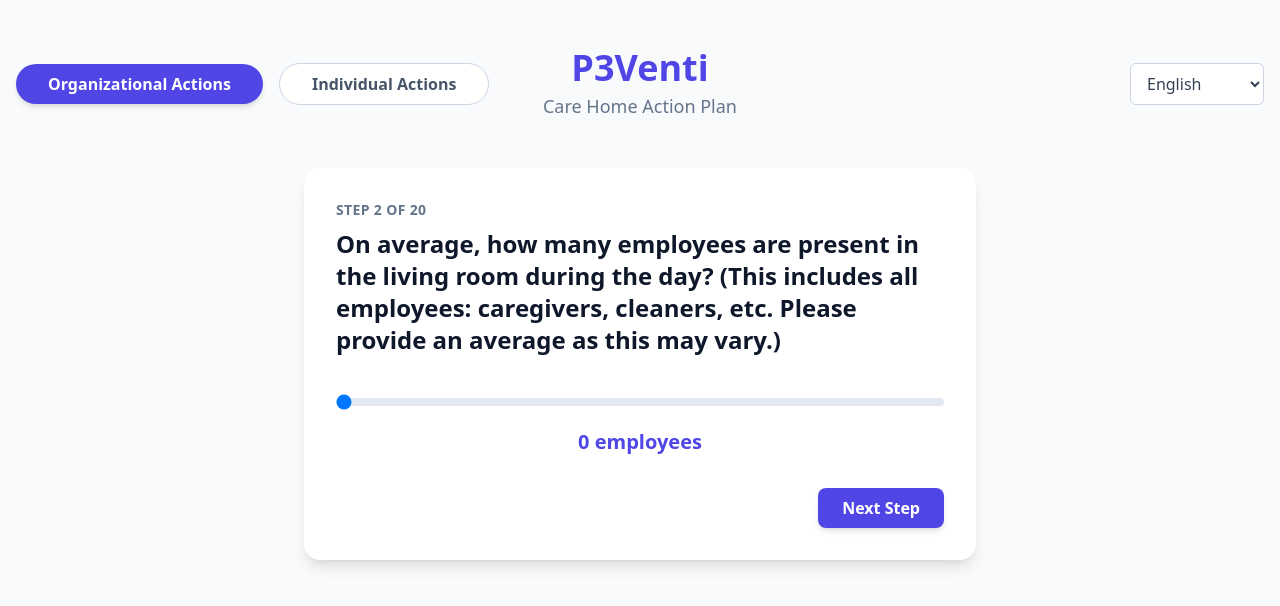
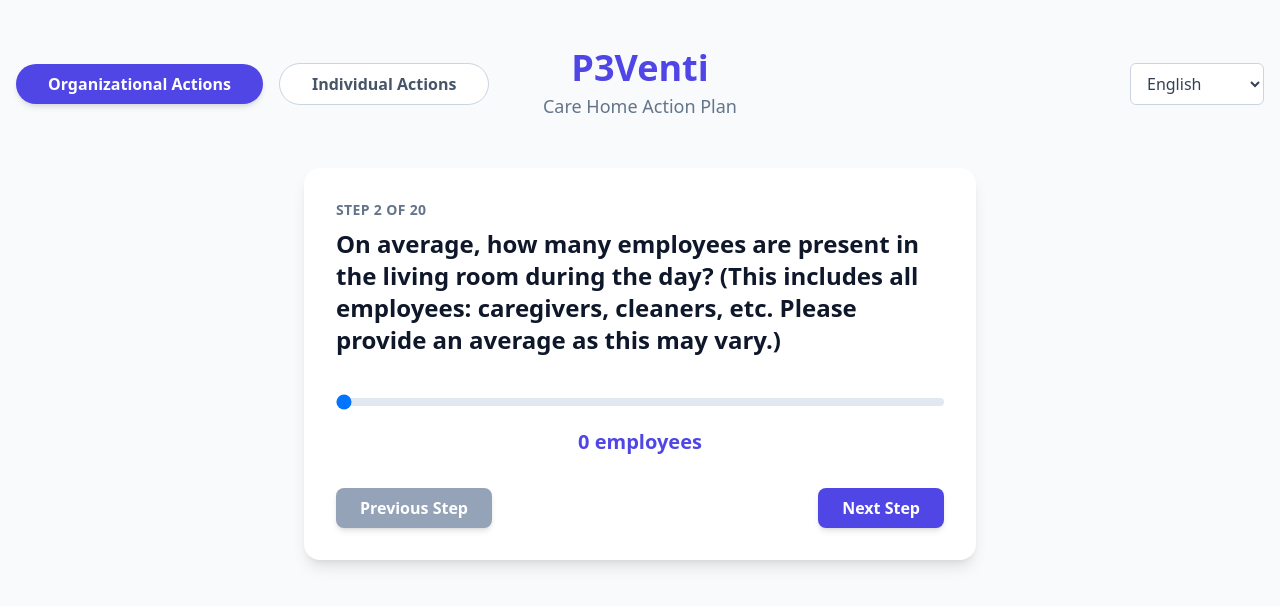
Before and after one commit to nitantupasani/p3venti, a React (Create React App) app: page / in a window 1280 px wide. Both pictures are taken after a click on the button "Next Step". Shown: the top 606 px of the page. Built offline with nearby package versions, Linux system fonts and the light colour scheme.

Commit message:
multiple options and previous step added

```diff
--- a/src/App.js
+++ b/src/App.js
@@ -16,6 +16,7 @@
         get selected() { return `${this.base} bg-indigo-600 border-indigo-600 cursor-default`; },
     },
     nextButton: 'bg-indigo-600 hover:bg-indigo-700 text-white font-bold py-2 px-6 rounded-lg transition-transform transform hover:scale-105 shadow-md hover:shadow-lg',
+    previousButton: 'bg-slate-400 hover:bg-slate-500 text-white font-bold py-2 px-6 rounded-lg transition-transform transform hover:scale-105 shadow-md hover:shadow-lg',
     restartButton: 'bg-indigo-600 hover:bg-indigo-700 text-white font-bold py-3 px-8 rounded-lg transition-transform transform hover:scale-105 shadow-md hover:shadow-lg',
 };
 
@@ -30,6 +31,7 @@
         summaryTitle: 'Action Plan Summary',
         summarySubtitle: 'The following priorities have been selected:',
         startOver: 'Start Over',
+        previousStep: 'Previous Step',
         nextStep: 'Next Step',
         viewSummary: 'View Summary',
         questionSets: {
@@ -46,7 +48,7 @@
               { id: "q10", questionText: "How many windows and doors that open to the outside are present?", type: "slider", min: 0, max: 10, unit: "items" },
               { id: "q11", questionText: "How many ventilation grilles to the outside are present?", type: "slider", min: 0, max: 10, unit: "grilles" },
               { id: "q12", questionText: "Is air recirculated through the building?", answerOptions: [{ answerText: "Yes" }, { answerText: "No" }, { answerText: "I don't know" }] },
-              { id: "q13", questionText: "Which air quality sensors are present in the room? (Multiple choice)", answerOptions: [{ answerText: "CO2 meter (carbon dioxide in the air)" }, { answerText: "Relative humidity" }, { answerText: "VOC meter (volatile organic compounds in the air)" }, { answerText: "TVOC (total volatile organic compounds in the air)" }, { answerText: "PM2.5 (particulate matter smaller than 2.5 micrometers)" }, { answerText: "PM10 (particulate matter smaller than 10 micrometers)" }, { answerText: "No sensors present" }] },
+              { id: "q13", questionText: "Which air quality sensors are present in the room? (Multiple choice)",multiple: true, answerOptions: [{ answerText: "CO2 meter (carbon dioxide in the air)" }, { answerText: "Relative humidity" }, { answerText: "VOC meter (volatile organic compounds in the air)" }, { answerText: "TVOC (total volatile organic compounds in the air)" }, { answerText: "PM2.5 (particulate matter smaller than 2.5 micrometers)" }, { answerText: "PM10 (particulate matter smaller than 10 micrometers)" }, { answerText: "No sensors present" }] },
               { id: "q14", questionText: "What is the status of the ventilation system?", answerOptions: [{ answerText: "Maintenance is up to date" }, { answerText: "Maintenance is not up to date" }, { answerText: "There is no ventilation system" }] },
               { id: "q15", questionText: "How good is the air quality normally?", answerOptions: [{ answerText: "Good air quality" }, { answerText: "Sometimes good, sometimes bad (e.g., occasional complaints of dry skin, eyes, nose, throat, or respiratory issues)" }, { answerText: "Poor air quality (e.g., frequent complaints of dry skin, eyes, nose, throat, or respiratory issues)" }] },
               { id: "q16", questionText: "Do residents feel the effects of increased ventilation? Positive effects can include more fresh air, fewer breathing problems, or the elimination of unpleasant odors. Negative effects include drafts, cold, and a stiff neck.", answerOptions: [{ answerText: "Residents feel no effects of increased ventilation (positive or negative)" }, { answerText: "Residents feel only the positive effects of increased ventilation" }, { answerText: "Residents feel only the negative effects of increased ventilation" }, { answerText: "Residents feel both the positive and negative effects of increased ventilation" }] },
@@ -71,6 +73,7 @@
         summaryTitle: 'Overzicht Actieplan',
         summarySubtitle: 'De volgende prioriteiten zijn geselecteerd:',
         startOver: 'Opnieuw Beginnen',
+        previousStep: 'Vorige Stap',
         nextStep: 'Volgende Stap',
         viewSummary: 'Bekijk Overzicht',
         questionSets: {
@@ -87,7 +90,7 @@
               { id: "q10", questionText: "Hoeveel ramen en deuren zijn er aanwezig die open kunnen naar de buitenlucht?", type: "slider", min: 0, max: 10, unit: "items" },
               { id: "q11", questionText: "Hoeveel ventilatieroosters zijn er aanwezig naar buiten?", type: "slider", min: 0, max: 10, unit: "roosters" },
               { id: "q12", questionText: "Wordt er lucht gerecirculeerd door het gebouw?", answerOptions: [{ answerText: "Ja" }, { answerText: "Nee" }, { answerText: "Weet ik niet" }] },
-              { id: "q13", questionText: "Welke er luchtkwaliteitsensoren zijn aanwezig in de ruimte? (Meerdere keuzes mogelijk)", answerOptions: [{ answerText: "CO2 meter (koolstofdioxide in de lucht)" }, { answerText: "Relatieve luchtvochtigheid" }, { answerText: "VOC meter (vluchtige organische stoffen in de lucht)" }, { answerText: "TVOC (totale vluchtige organische stoffen in de lucht)" }, { answerText: "PM2.5 (fijnstofdeeltjes kleiner dan 2,5 micrometer)" }, { answerText: "PM10 (fijnstofdeeltjes kleiner dan 10 micrometer)" }, { answerText: "Geen sensoren aanwezig" }] },
+              { id: "q13", questionText: "Welke er luchtkwaliteitsensoren zijn aanwezig in de ruimte? (Meerdere keuzes mogelijk)",multiple: true,  answerOptions: [{ answerText: "CO2 meter (koolstofdioxide in de lucht)" }, { answerText: "Relatieve luchtvochtigheid" }, { answerText: "VOC meter (vluchtige organische stoffen in de lucht)" }, { answerText: "TVOC (totale vluchtige organische stoffen in de lucht)" }, { answerText: "PM2.5 (fijnstofdeeltjes kleiner dan 2,5 micrometer)" }, { answerText: "PM10 (fijnstofdeeltjes kleiner dan 10 micrometer)" }, { answerText: "Geen sensoren aanwezig" }] },
               { id: "q14", questionText: "Wat is de status van het ventilatiesysteem?", answerOptions: [{ answerText: "Onderhoud is op orde" }, { answerText: "Onderhoud is niet op orde" }, { answerText: "Er is geen ventilatiesysteem" }] },
               { id: "q15", questionText: "Hoe goed is de luchtkwaliteit normaalgesproken?", answerOptions: [{ answerText: "Goede luchtkwaliteit" }, { answerText: "Soms goed, soms slecht (bijvoorbeeld soms klachten over droge huid, ogen, neus, keel of ademhalingsklachten)" }, { answerText: "Slechte luchtkwaliteit (bijvoorbeeld vaak klachten over droge huid, ogen, neus, keel of ademhalingsklachten)" }] },
               { id: "q16", questionText: "Voelen de bewoners de effecten van toegenomen ventilatie? Positieve effecten kunnen zijn bijvoorbeeld meer frisse lucht, minder ademhalingsproblemen of onaangename geuren verwijderen. Negatieve effecten zijn bijvoorbeeld tocht, kou, een stijve nek.", answerOptions: [{ answerText: "Bewoners voelen geen effecten van verhoogde ventilatie (positief of negatief)" }, { answerText: "Bewoners voelen alleen de positieve effecten van verhoogde ventilatie" }, { answerText: "Bewoners voelen alleen de negatieve effecten van verhoogde ventilatie" }, { answerText: "Bewoners voelen zowel de positieve als de negatieve effecten van verhoogde ventilatie" }] },
@@ -124,15 +127,21 @@
   // --- Effect for slider initialization ---
 useEffect(() => {
     const currentQuestion = activeQuestions[currentQuestionIndex];
+    const answer = answers[currentQuestion.id];
+
     if (currentQuestion.type === 'slider') {
-        const initialValue = answers[currentQuestion.id] || currentQuestion.min;
+        const initialValue = answer || currentQuestion.min;
         setSliderValue(initialValue);
-        const newAnswers = {...answers};
-        if (newAnswers[currentQuestion.id] === undefined) {
-             newAnswers[currentQuestion.id] = initialValue;
-             setAnswers(newAnswers);
+        if (answer === undefined) {
+            setAnswers(prev => ({...prev, [currentQuestion.id]: initialValue}));
         }
         setIsAnswered(true);
+    } else if (currentQuestion.multiple) {
+        setSelectedAnswerIndex(null);
+        setIsAnswered(answer && answer.length > 0);
+    } else {
+        setSelectedAnswerIndex(answer !== undefined ? answer : null);
+        setIsAnswered(answer !== undefined);
     }
   }, [currentQuestionIndex, activeCategory, activeQuestions, answers]);
 
@@ -152,11 +161,36 @@
 
 const handleAnswerOptionClick = (answerText, index) => {
     const currentQuestion = activeQuestions[currentQuestionIndex];
-    setSelectedAnswerIndex(index);
-    const newAnswers = {...answers};
+    const newAnswers = { ...answers };
+
+    if (currentQuestion.multiple) {
+      let selectedAnswers = newAnswers[currentQuestion.id] || [];
+      const noSensorsIndex = currentQuestion.answerOptions.length - 1;
+
+      if (index === noSensorsIndex) {
+        selectedAnswers = selectedAnswers.includes(noSensorsIndex) ? [] : [noSensorsIndex];
+      } else {
+        const answerIndex = selectedAnswers.indexOf(index);
+        if (answerIndex > -1) {
+            selectedAnswers.splice(answerIndex, 1);
+        } else {
+            selectedAnswers.push(index);
+        }
+        const noSensorsInList = selectedAnswers.indexOf(noSensorsIndex);
+        if (noSensorsInList > -1) {
+            selectedAnswers.splice(noSensorsInList, 1);
+        }
+      }
+
+      newAnswers[currentQuestion.id] = selectedAnswers;
+      setAnswers(newAnswers);
+      setIsAnswered(selectedAnswers.length > 0);
+    } else {
       newAnswers[currentQuestion.id] = index;
       setAnswers(newAnswers);
-    if (!isAnswered) setIsAnswered(true);
+      setSelectedAnswerIndex(index);
+      setIsAnswered(true);
+    }
   };
 
   const handleSliderChange = (e) => {
@@ -187,6 +221,13 @@
         });
     }
   }
+
+const handlePreviousQuestion = () => {
+    const prevQuestionIndex = currentQuestionIndex - 1;
+    if (prevQuestionIndex >= 0) {
+      setCurrentQuestionIndex(prevQuestionIndex);
+    }
+  };
 
   return (
     <div className="min-h-screen bg-slate-50 text-slate-800 flex justify-center p-4 pt-10 sm:pt-12 font-sans">
@@ -254,7 +295,10 @@
               ) : (
                 <div className="grid grid-cols-1 md:grid-cols-1 gap-3">
                   {activeQuestions[currentQuestionIndex].answerOptions.map((option, index) => {
-                    const isSelected = index === selectedAnswerIndex;
+                    const currentQuestion = activeQuestions[currentQuestionIndex];
+                const isSelected = currentQuestion.multiple
+                  ? (answers[currentQuestion.id] || []).includes(index)
+                  : index === selectedAnswerIndex;
                     return (
                       <button
                         key={index}
@@ -270,13 +314,18 @@
                 </div>
               )}
 
+              <div className="flex justify-between mt-8">
+                {currentQuestionIndex > 0 && (
+                  <button onClick={handlePreviousQuestion} className={STYLES.previousButton}>
+                    {content.previousStep}
+                  </button>
+                )}
                 {isAnswered && (
-                  <div className="flex justify-end mt-8">
-                      <button onClick={handleNextQuestion} className={STYLES.nextButton}>
+                  <button onClick={handleNextQuestion} className={`${STYLES.nextButton} ${currentQuestionIndex === 0 ? 'ml-auto' : ''}`}>
                     {currentQuestionIndex < activeQuestions.length - 1 ? content.nextStep : content.viewSummary}
                   </button>
+                )}
               </div>
-              )}
             </>
         </div>
       </div>
```
Lines whose indentation alone changed are shown as unchanged.
